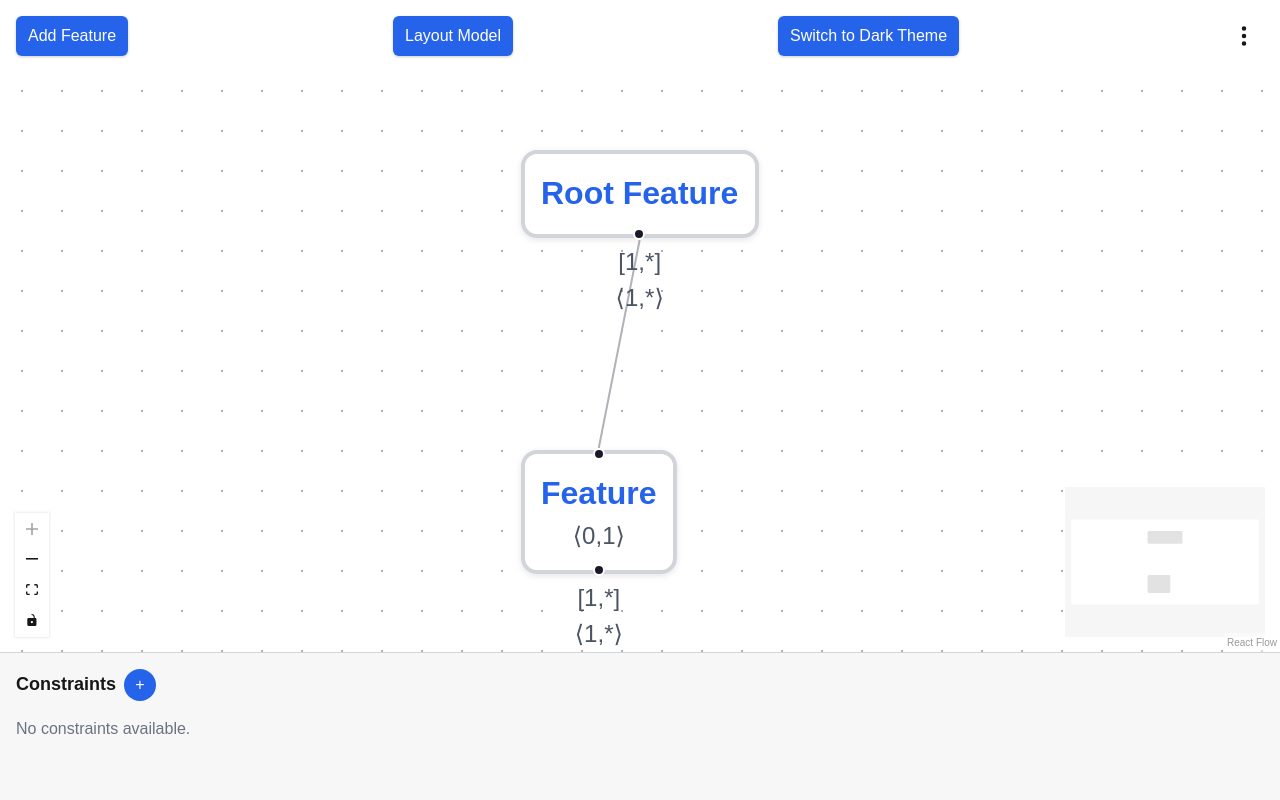
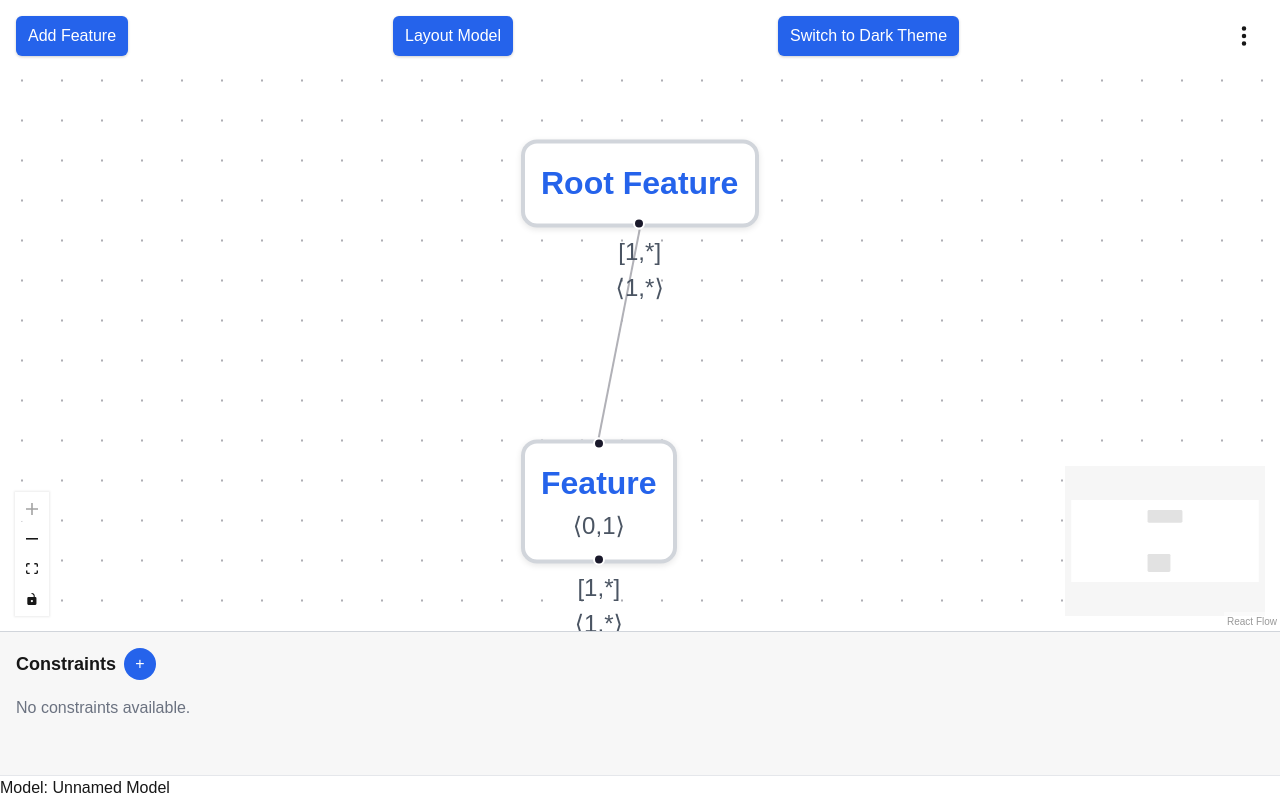
Before and after one commit to KIT-TVA/cfmtoolbox-webeditor, a Next.js app in the folder frontend/cfmtoolbox-webeditor/: page /editor in a window 1280 px wide. Built offline with nearby package versions, Linux system fonts and the light colour scheme.

Commit message:
Show model filename in Editor footer

```diff
--- a/frontend/cfmtoolbox-webeditor/src/app/feature-model-reactflow.tsx
+++ b/frontend/cfmtoolbox-webeditor/src/app/feature-model-reactflow.tsx
@@ -96,9 +96,11 @@ const initialEdges = [
 ];
 
 export default function FeatureModelEditor() {
+  const { t } = useTranslation();
   const [theme, setTheme] = useState<"light" | "dark">("light");
   const searchParams = useSearchParams();
   const mode = searchParams.get("mode");
+  const [modelName, setModelName] = useState(t("main.unnamedModel"));
   const [nodes, setNodes] = useNodesState(initialNodes);
   const [edges, setEdges, onEdgesChange] = useEdgesState(initialEdges);
   const [isModalOpen, setIsModalOpen] = useState(false);
@@ -153,7 +155,6 @@ export default function FeatureModelEditor() {
     y: number;
     id?: string;
   } | null>(null);
-  const { t } = useTranslation();
   const [isDropdownOpen, setIsDropdownOpen] = useState(false);
   const [submenuOpenImport, setSubmenuImportOpen] = useState(false);
   const [submenuOpenExport, setSubmenuExportOpen] = useState(false);
@@ -731,6 +732,7 @@ export default function FeatureModelEditor() {
 
     const { nodes, edges, constraints } = importFeatureModel(json);
 
+    setModelName(file.name);
     setNodes(nodes);
     setEdges(edges);
     setConstraints(constraints);
@@ -758,6 +760,7 @@ export default function FeatureModelEditor() {
       if (resp.ok) {
         const json = await resp.json();
         const { nodes, edges, constraints } = importFeatureModel(json);
+        setModelName(file.name);
         setNodes(nodes);
         setEdges(edges);
         setConstraints(constraints);
@@ -1067,6 +1070,9 @@ export default function FeatureModelEditor() {
         message={errorMessage}
         onClose={() => setErrorModalOpen(false)}
       />
+
+      <hr/>
+      <p>{t("main.modelName")}: {modelName}</p>
     </div>
   );
 }
--- a/frontend/cfmtoolbox-webeditor/src/app/locales/de/translation.json
+++ b/frontend/cfmtoolbox-webeditor/src/app/locales/de/translation.json
@@ -60,7 +60,9 @@
     "layoutModel": "Modell anordnen",
     "exportPng": "Als PNG exportieren",
     "exportSvg": "Als SVG exportieren",
-    "switchTheme": "Wechsel zu"
+    "switchTheme": "Wechsel zu",
+    "unnamedModel": "Unbenanntes Modell",
+    "modelName": "Modell"
   },
   "error_modal": {
     "title": "Fehler",
--- a/frontend/cfmtoolbox-webeditor/src/app/locales/en/translation.json
+++ b/frontend/cfmtoolbox-webeditor/src/app/locales/en/translation.json
@@ -60,7 +60,9 @@
     "layoutModel": "Layout Model",
     "exportPng": "Export as PNG",
     "exportSvg": "Export as SVG",
-    "switchTheme": "Switch to"
+    "switchTheme": "Switch to",
+    "unnamedModel": "Unnamed Model",
+    "modelName": "Model"
   },
   "error_modal": {
     "title": "Error",
```
